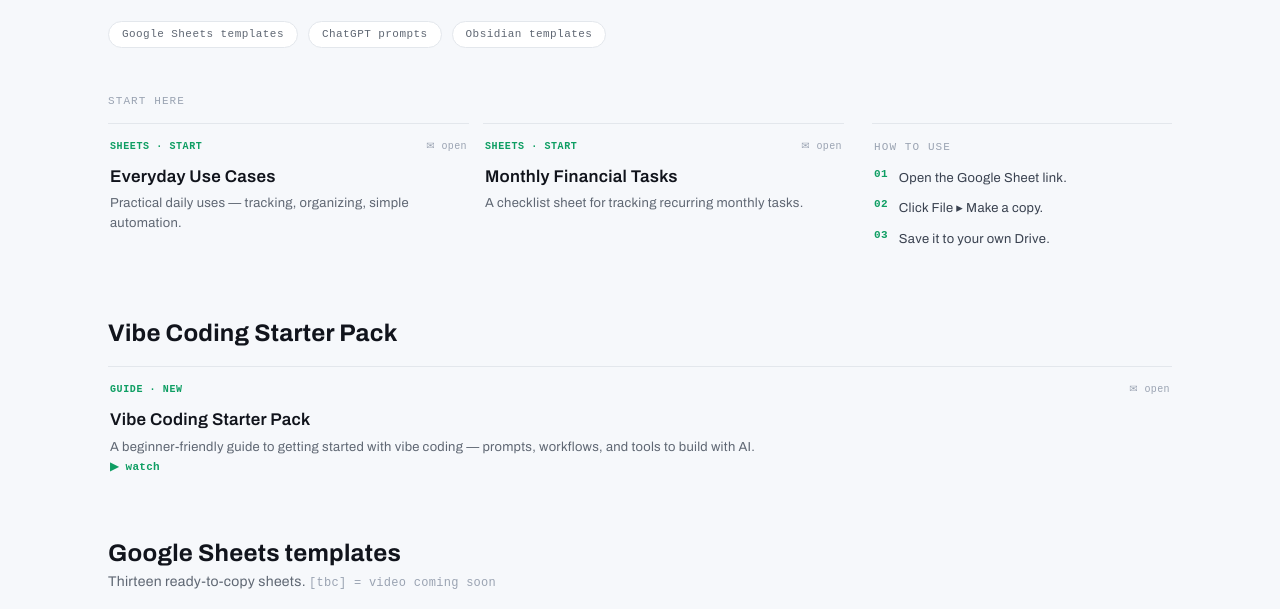
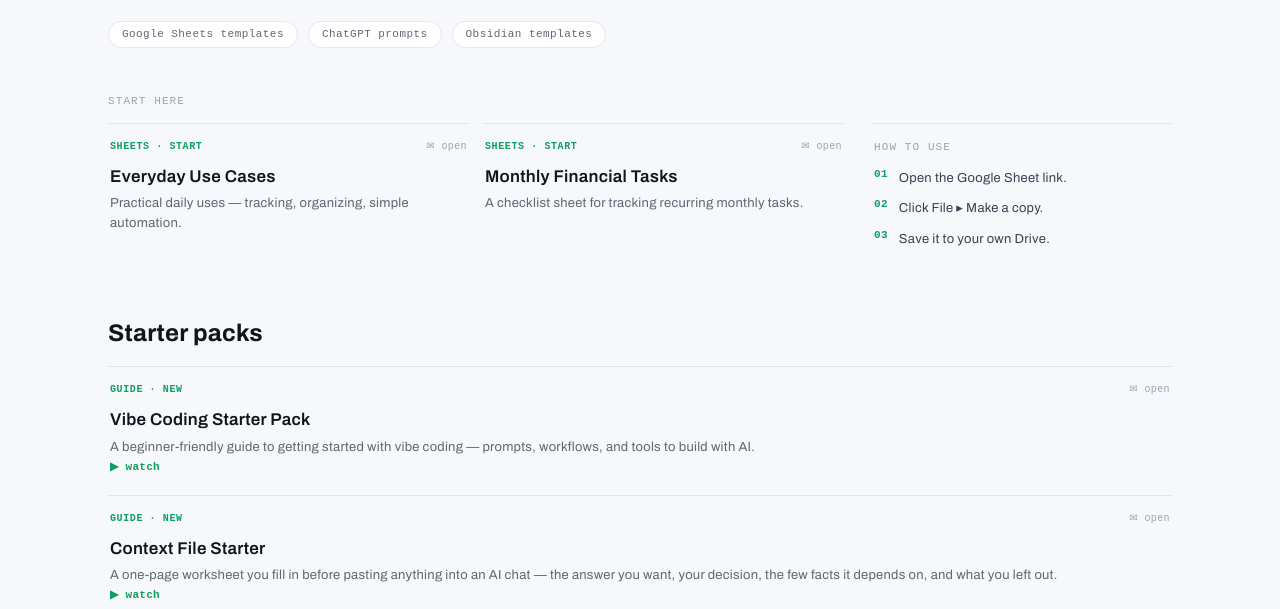
Before and after one commit to zzhenia/formula-commons, a plain HTML site: page index.html in a window 1280 px wide. Shown: the part 337-946 px from the top of the page. Drawn offline with Linux system fonts and the light colour scheme; a web font is replaced by a local one.

Commit message:
Starter packs: add Context File Starter (0066)

```diff
--- a/index.html
+++ b/index.html
@@ -95,7 +95,7 @@
 
     <!-- Vibe Coding Starter Pack — Featured -->
     <div class="section" data-section-cat="sheets">
-      <h2 class="section-heading" style="margin-bottom:18px;">Vibe Coding Starter Pack</h2>
+      <h2 class="section-heading" style="margin-bottom:18px;">Starter packs</h2>
       <div class="ruled-item" id="vibe-coding-starter-pack" data-gate data-slug="vibe-coding-starter-pack" data-name="Vibe Coding Starter Pack" data-url="https://docs.google.com/document/d/1Q9iIWG7sgKOIxWZnHyyuYktkyH50NQAHFOomMANywaw/copy">
         <div class="ruled-item-meta">
           <span class="ruled-item-label accent">GUIDE &middot; NEW</span>
@@ -104,6 +104,15 @@
         <h3 class="ruled-item-title">Vibe Coding Starter Pack</h3>
         <p class="ruled-item-desc">A beginner-friendly guide to getting started with vibe coding — prompts, workflows, and tools to build with AI.</p>
         <p class="ruled-item-desc"><a class="dt-link" href="https://www.youtube.com/watch?v=jRGyFLJWIps" target="_blank" onclick="event.stopPropagation()">&#9654; watch</a></p>
+      </div>
+      <div class="ruled-item" id="context-file-starter" data-gate data-slug="context-file-starter" data-name="Context File Starter" data-url="https://docs.google.com/document/d/1APbidqA7VgG9seNYFRL_LeBY-f36uJnh3OQFiKYCAjQ/copy">
+        <div class="ruled-item-meta">
+          <span class="ruled-item-label accent">GUIDE &middot; NEW</span>
+          <span class="ruled-item-action">&#9993; open</span>
+        </div>
+        <h3 class="ruled-item-title">Context File Starter</h3>
+        <p class="ruled-item-desc">A one-page worksheet you fill in before pasting anything into an AI chat &mdash; the answer you want, your decision, the few facts it depends on, and what you left out.</p>
+        <p class="ruled-item-desc"><a class="dt-link" href="https://www.youtube.com/watch?v=32BBXb6b6lA" target="_blank" onclick="event.stopPropagation()">&#9654; watch</a></p>
       </div>
     </div>
 
```
